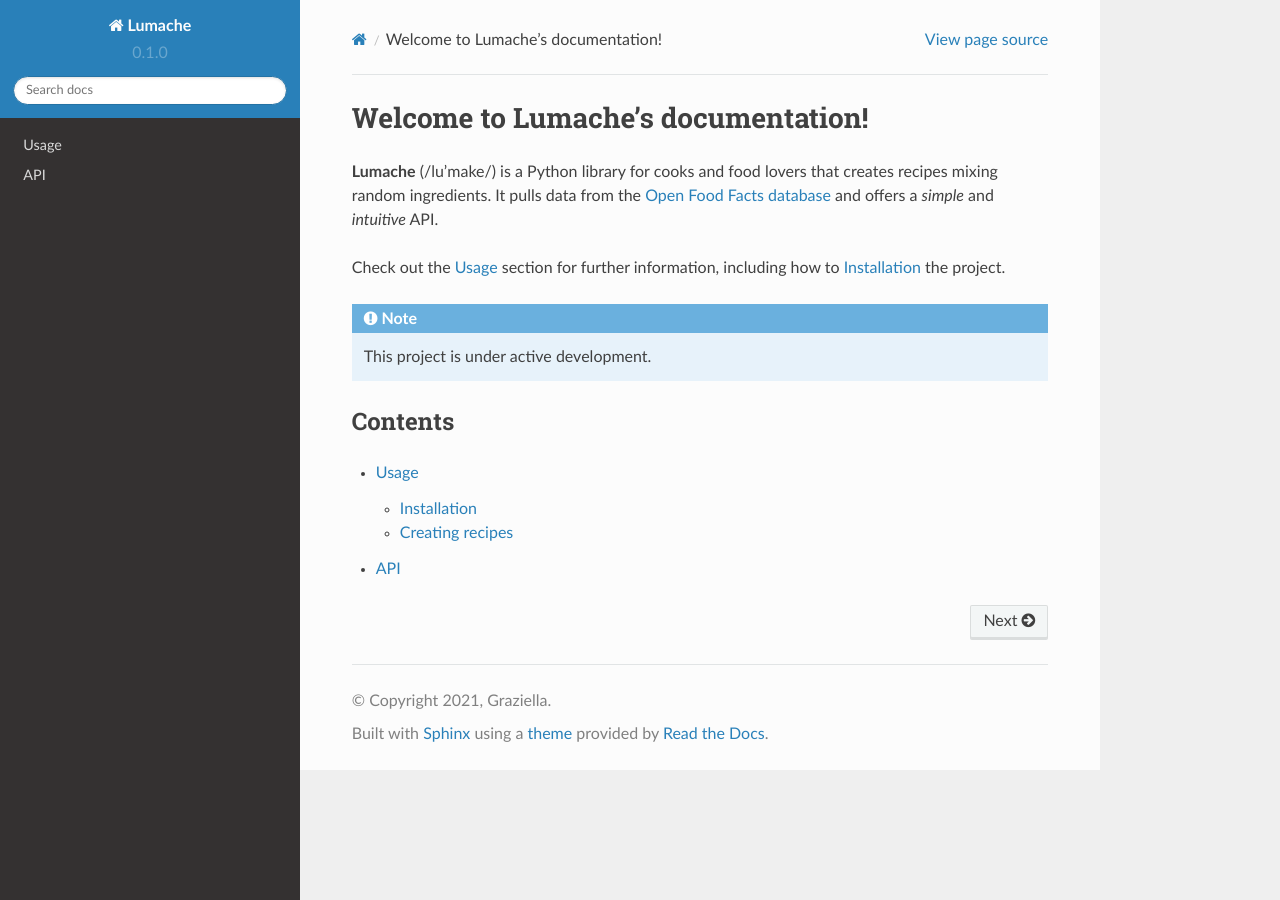
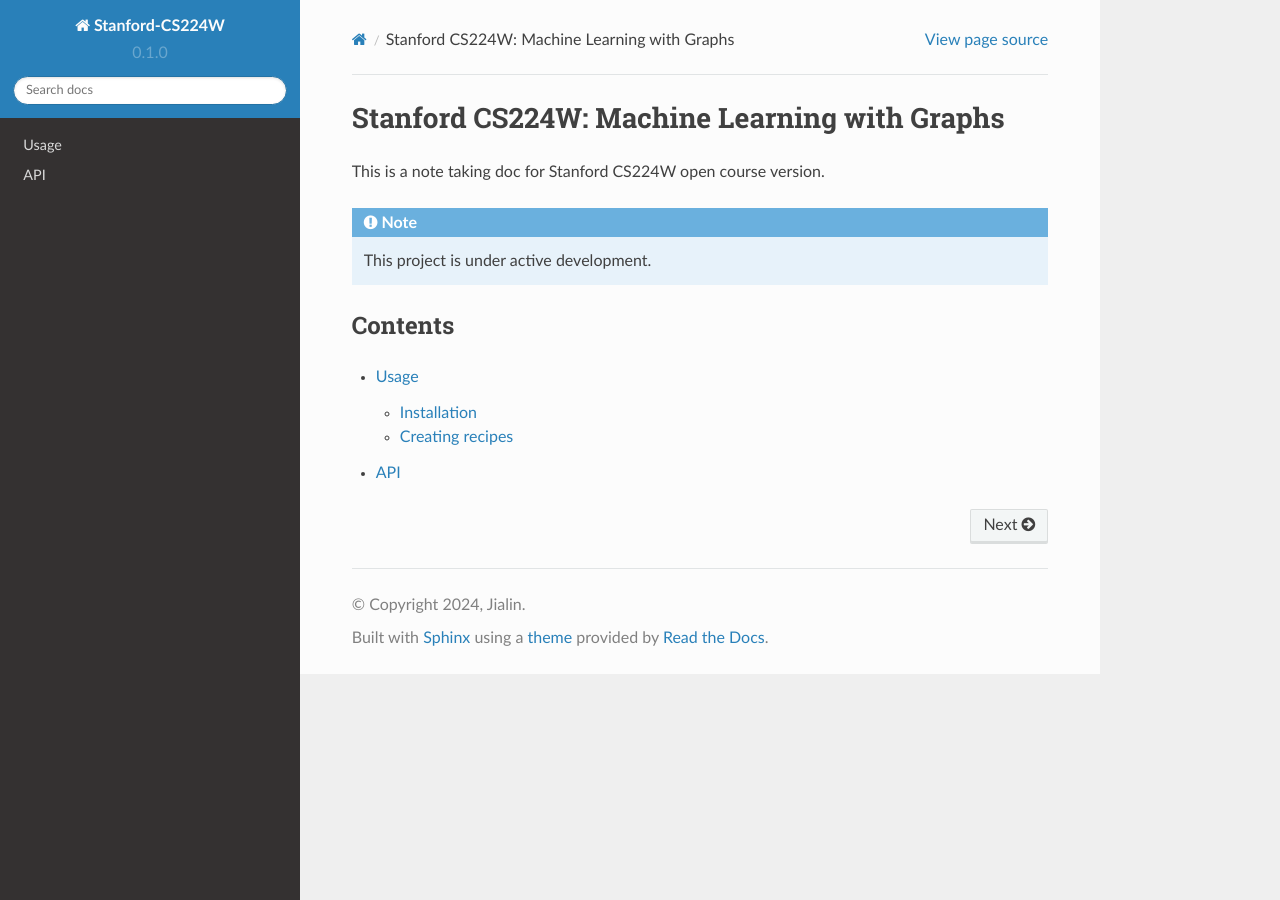
Before and after one commit to OCW-University/CS224W, a Sphinx documentation site: the page built from docs/source/index.rst, in a window 1280 px wide. Built offline with Sphinx 7.4.7 and the Read the Docs theme 2.0.0, drawn with Linux system fonts in a browser that asks for light colours.

```diff
--- a/docs/source/conf.py
+++ b/docs/source/conf.py
@@ -2,9 +2,9 @@
 
 # -- Project information
 
-project = 'Lumache'
-copyright = '2021, Graziella'
-author = 'Graziella'
+project = 'Stanford-CS224W'
+copyright = '2024, Jialin'
+author = 'Jialin Yi'
 
 release = '0.1'
 version = '0.1.0'
--- a/docs/source/index.rst
+++ b/docs/source/index.rst
@@ -1,13 +1,7 @@
-Welcome to Lumache's documentation!
+Stanford CS224W: Machine Learning with Graphs
 ===================================
 
-**Lumache** (/lu'make/) is a Python library for cooks and food lovers
-that creates recipes mixing random ingredients.
-It pulls data from the `Open Food Facts database <https://world.openfoodfacts.org/>`_
-and offers a *simple* and *intuitive* API.
-
-Check out the :doc:`usage` section for further information, including
-how to :ref:`installation` the project.
+This is a note taking doc for Stanford CS224W open course version.
 
 .. note::
 
--- a/pyproject.toml
+++ b/pyproject.toml
@@ -3,6 +3,6 @@ requires = ["flit_core >=3.2,<4"]
 build-backend = "flit_core.buildapi"
 
 [project]
-name = "lumache"
-authors = [{name = "Graziella", email = "graziella@lumache"}]
-dynamic = ["version", "description"]
+name = "cs224w"
+authors = [{name = "Jialin Yi", email = "jialinyi@sas.upenn.edu"}]
+dynamic = ["0.1", "initial"]
```
Also changed, not shown: README.rst (+3 -5 lines).
